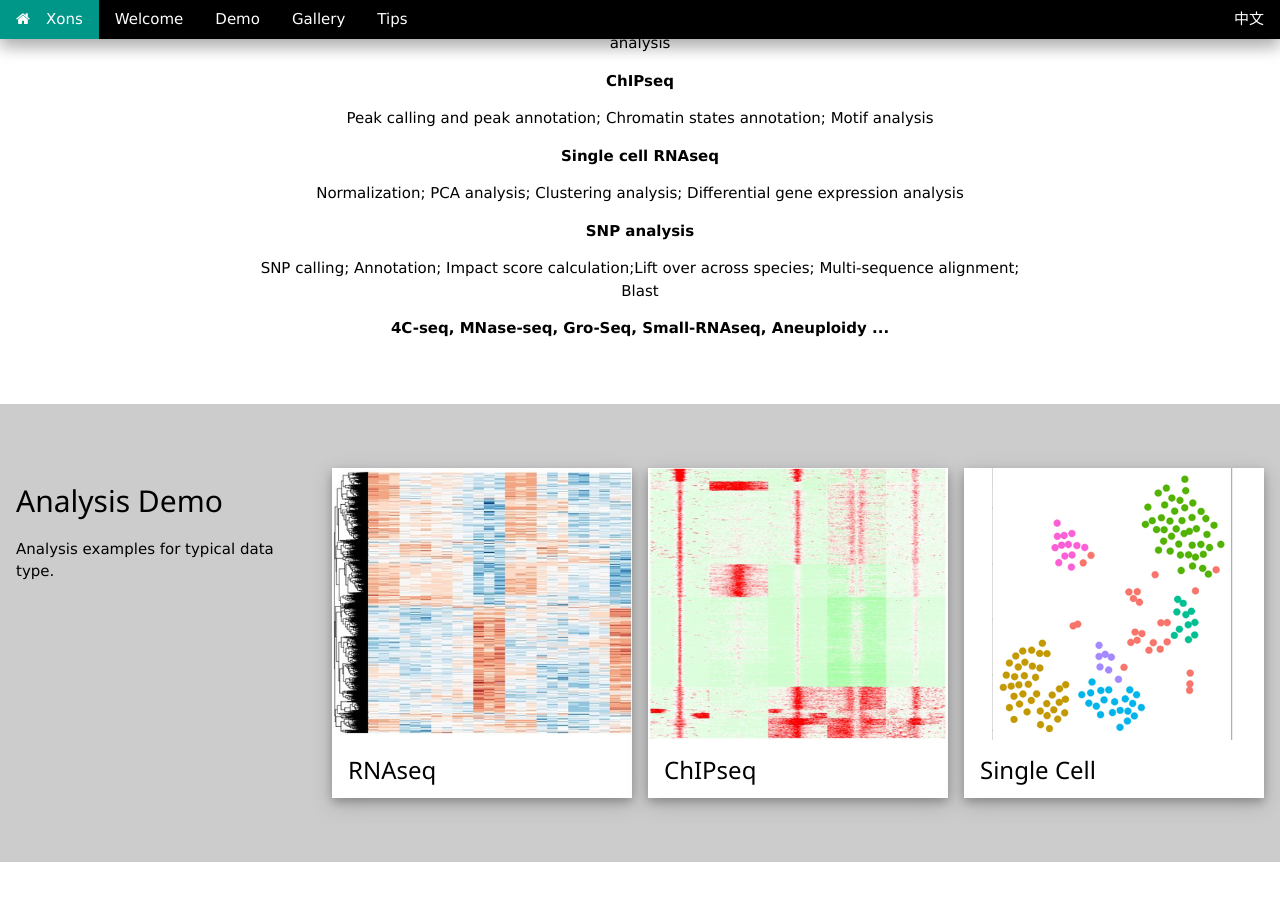
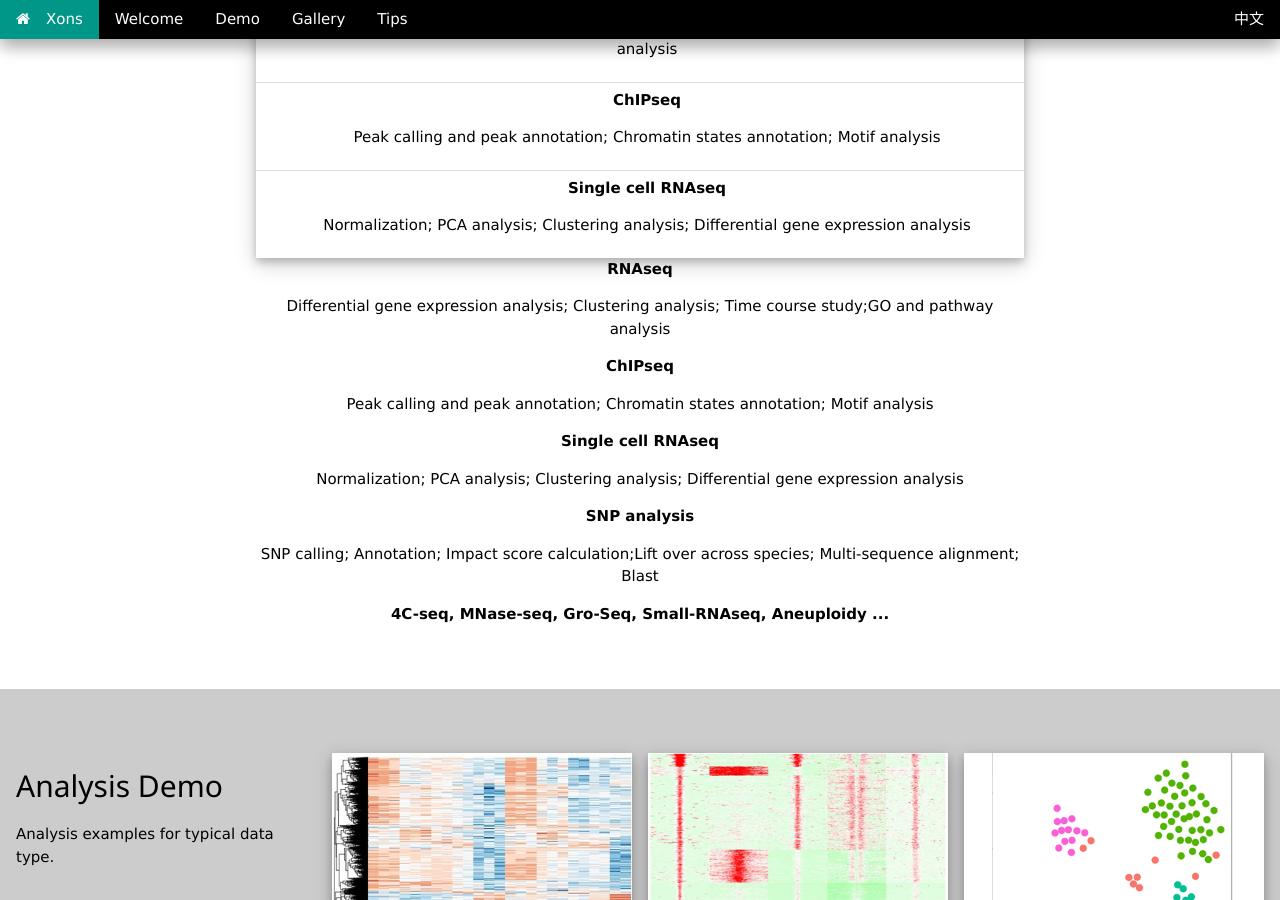
Before and after one commit to xons/xons.github.io, a Jekyll site: the page built from index.html, in a window 1280 px wide and 900 px high, scrolled down 312 px. Built offline with Jekyll 4.4.1, drawn with Linux system fonts in a browser that asks for light colours; nearby versions of some CDN libraries; library files that are not in the unit come from our copies.

Commit message:
Update index.html

```diff
--- a/index.html
+++ b/index.html
@@ -14,6 +14,18 @@ title: Xons
         My specialities are next generation sequencing data analysis,
         with working experience include all kinds of organisms: Yeast, Drosophila, Zebrafish, Mouse, Human and non-model organisms.
     </p>
+
+    <ul class="w3-ul w3-card-4">
+        <li><b> RNAseq </b>
+        <p>Differential gene expression analysis; Clustering analysis; Time course study;GO and pathway analysis</p>
+        </li>
+        <li><b> ChIPseq </b>
+        <p>Peak calling and peak annotation; Chromatin states annotation; Motif analysis</p>
+        </li>
+        <li><b> Single cell RNAseq </b>
+        <p>Normalization; PCA analysis; Clustering analysis; Differential gene expression analysis</p>
+        </li>
+    </ul>
     <b> RNAseq </b>
     <p>Differential gene expression analysis; Clustering analysis; Time course study;GO and pathway analysis</p>
     <b> ChIPseq </b>
```
